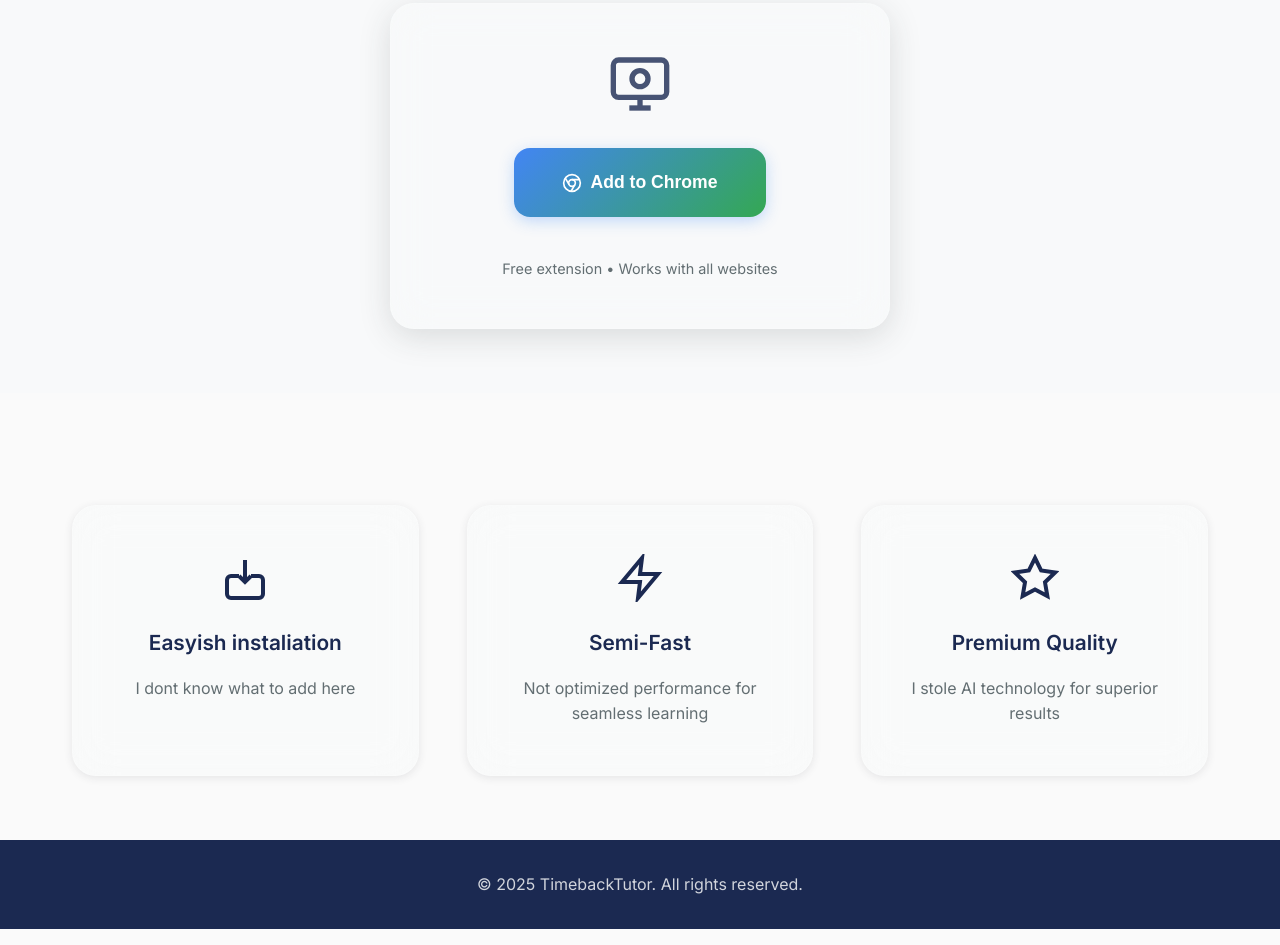
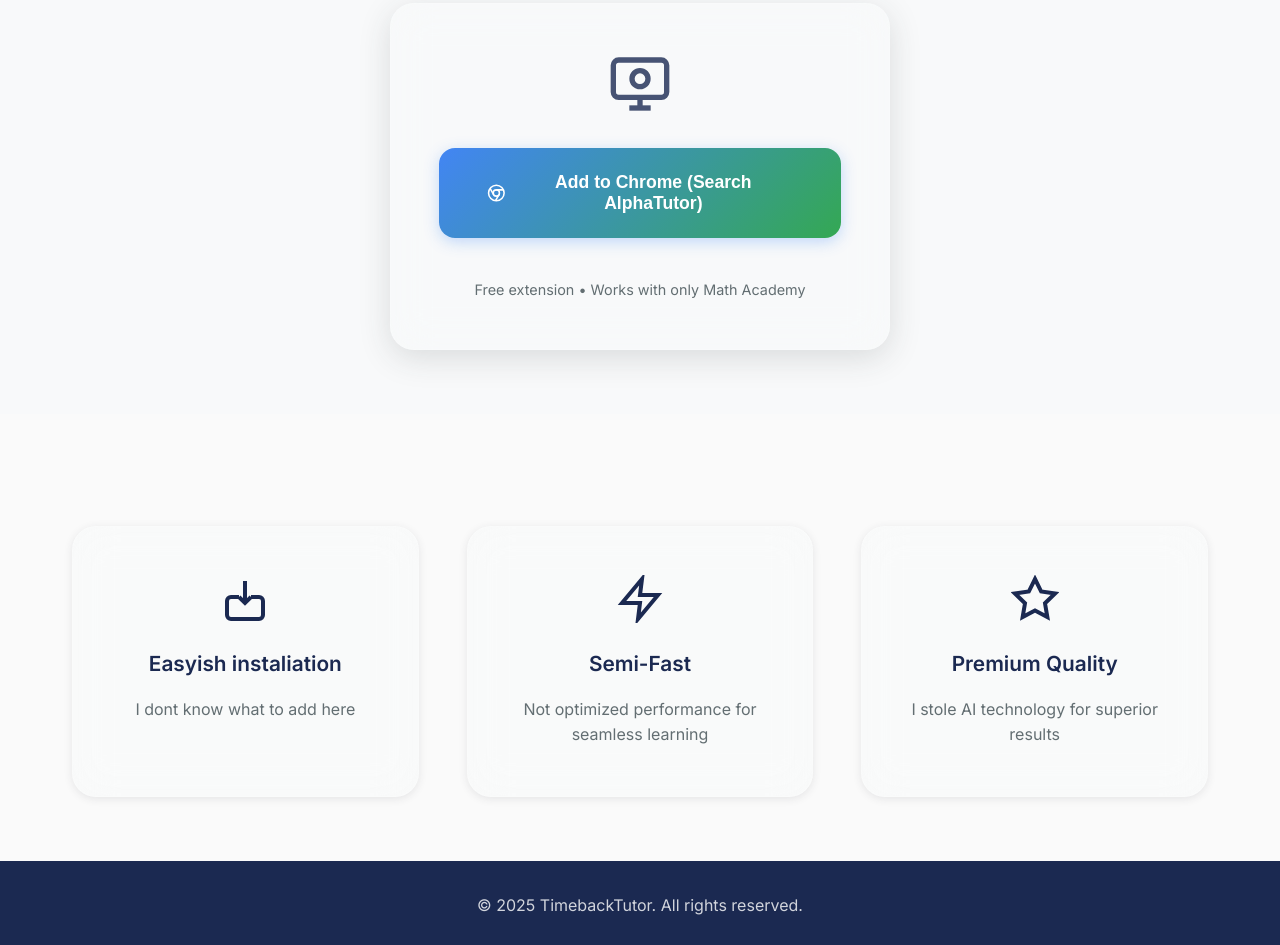
Before and after one commit to jacobkuchinsky-afk/timebacktutorwebsite, a plain HTML site: page index.html in a window 1280 px wide. Shown: the part 1041-1986 px from the top of the page. Drawn offline with nearby package versions, Linux system fonts and the light colour scheme.

Commit message:
I mesed up text

```diff
--- a/index.html
+++ b/index.html
@@ -88,11 +88,11 @@
                             <line x1="3.95" y1="6.06" x2="8.54" y2="14"/>
                             <line x1="10.88" y1="21.94" x2="15.46" y2="14"/>
                         </svg>
-                        <span class="btn-text">Add to Chrome</span>
+                        <span class="btn-text">Add to Chrome (Search AlphaTutor)</span>
                     </div>
                 </button>
 
-                <p class="extension-info">Free extension • Works with all websites</p>
+                <p class="extension-info">Free extension • Works with only Math Academy</p>
             </div>
         </div>
     </section>
```
